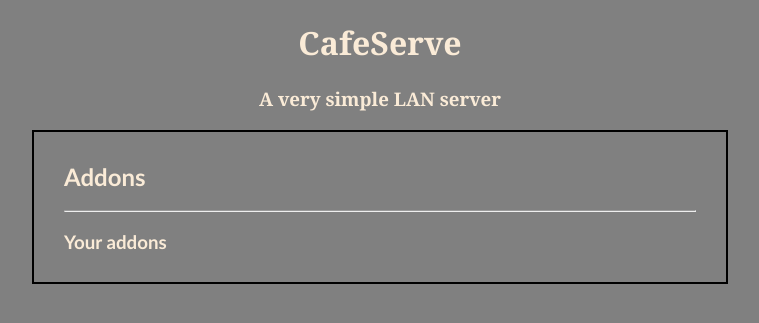
After one commit to muaaz-ur-habibi/cafeserve, a Python web app: template main/templates/addons.html in a window 1280 px wide. The commit adds this page. Shown: the top 323 px of the page, without its empty margins (260-1019 px from the left). Run offline with Jinja, Linux system fonts and the light colour scheme; the template is opened without the code that fills it, so the values that code supplies are empty.

Commit message:
Started implementing addons functionality

```diff
--- a/main/database.py
+++ b/main/database.py
@@ -71,7 +71,6 @@ class DatabaseManager:
             # recurse only if this is a directory
             if isdir(full_path):
                 # folder
-                print("FOLDER BRO")
                 child = FileNode(node, name, [], False)
                 child = self.rebuild_nodes(child, full_path)
                 node.child.append(child)
@@ -102,7 +101,6 @@ class DatabaseManager:
 
     def get_node_from_path(self, path:str):
         path = path.split(self.BASE_DIR)[-1].replace("\\", "/").split("/")
-
 
         node = self.ROOT_NODE
         for p in path:
--- a/main/static/style.css
+++ b/main/static/style.css
@@ -114,6 +114,15 @@ pre {
     width: 100%;
 }
 
+#addons-list {
+    list-style:none;
+}
+
+.addon {
+    border: 1px solid black;
+    padding: 0px 10px;
+}
+
 @media (min-width:720px) {
     #login-div {
         width: 20%;
--- /dev/null
+++ b/main/templates/addons.html
@@ -0,0 +1,18 @@
+{% extends 'base.html' %}
+{% block body %}
+<div class="container">
+    <h2>Addons</h2>
+    <hr>
+    <h3>Your addons</h3>
+    <ul id="addons-list">
+        {% for a in addons %}
+            <a href="{{url_for(a['name'].lower()+'.home')}}">
+                <li class="addon">
+                    <h2>{{a["name"]}}</h2>
+                    <h4>Located @ {{a["filename"]}}</h4>
+                </li>
+            </a>
+        {% endfor %}
+    </ul>
+</div>
+{% endblock %}
--- a/main/templates/dashboard.html
+++ b/main/templates/dashboard.html
@@ -14,8 +14,8 @@
                 <button class="dash-button">Cameras</button>
             </a>
             <br>
-            <a href="{{url_for('routes.scripts', name=name)}}">
-                <button class="dash-button">Scripts</button>
+            <a href="{{url_for('routes.addons', name=name)}}">
+                <button class="dash-button">Addons</button>
             </a>
         </div>
         <hr>
```
Also changed, not shown: main/__init__.py (+22 -3 lines), main/confighandler.py (added, +8 -0 lines), main/routes.py (+11 -1 lines), 1 other file.
